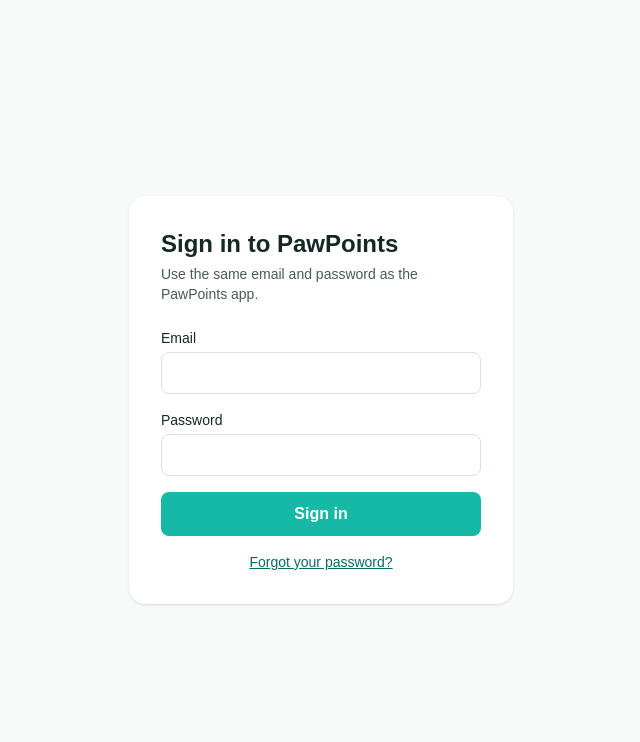
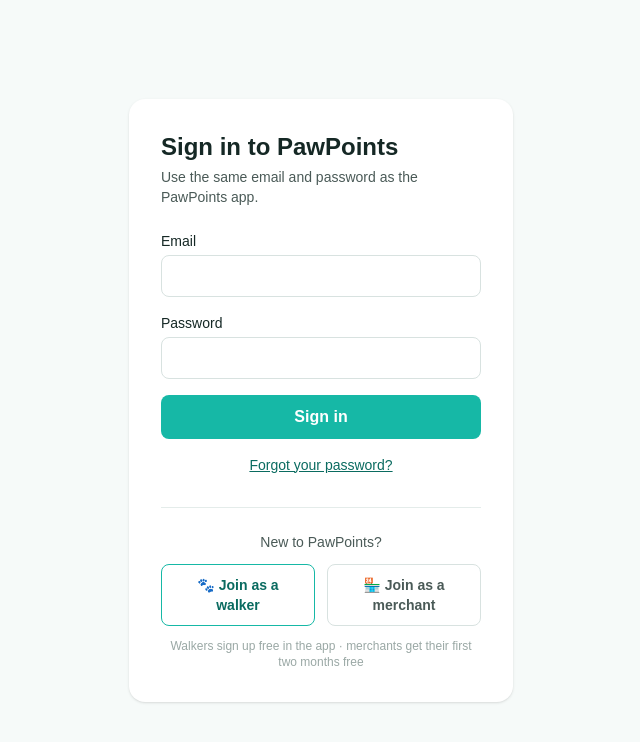
Before and after one commit to puneetdatta-ux/pawpoints-web, a Next.js app: page /login in a window 1280 px wide. Shown: the top 742 px of the page, without its empty margins (319-959 px from the left). Built offline with nearby package versions, Linux system fonts and the light colour scheme; no server answers.

Commit message:
Login page: join paths for new walkers and merchants
Walkers route to the app download section, merchants to the partner
section (onboarding stays manual - no self-serve merchant signup).

```diff
--- a/app/login/page.tsx
+++ b/app/login/page.tsx
@@ -93,6 +93,31 @@ export default function LoginPage() {
         <Suspense>
           <LoginForm />
         </Suspense>
+
+        {/* New-user join paths: walkers sign up in the app; merchants go
+            through partner onboarding (no self-serve merchant signup). */}
+        <div className="mt-8 border-t border-[#e4ecea] pt-6">
+          <p className="mb-3 text-center text-sm font-medium text-[#4A5A57]">
+            New to PawPoints?
+          </p>
+          <div className="grid grid-cols-2 gap-3">
+            <Link
+              href="/#get"
+              className="rounded-lg border border-[#16B8A6] px-3 py-2.5 text-center text-sm font-semibold text-[#0A6B60] hover:bg-[#EAF8F5]"
+            >
+              🐾 Join as a walker
+            </Link>
+            <Link
+              href="/#partners"
+              className="rounded-lg border border-[#d8e2e0] px-3 py-2.5 text-center text-sm font-semibold text-[#4A5A57] hover:bg-[#f6faf9]"
+            >
+              🏪 Join as a merchant
+            </Link>
+          </div>
+          <p className="mt-3 text-center text-xs text-[#9aa8a5]">
+            Walkers sign up free in the app · merchants get their first two months free
+          </p>
+        </div>
       </div>
     </main>
   );
```
